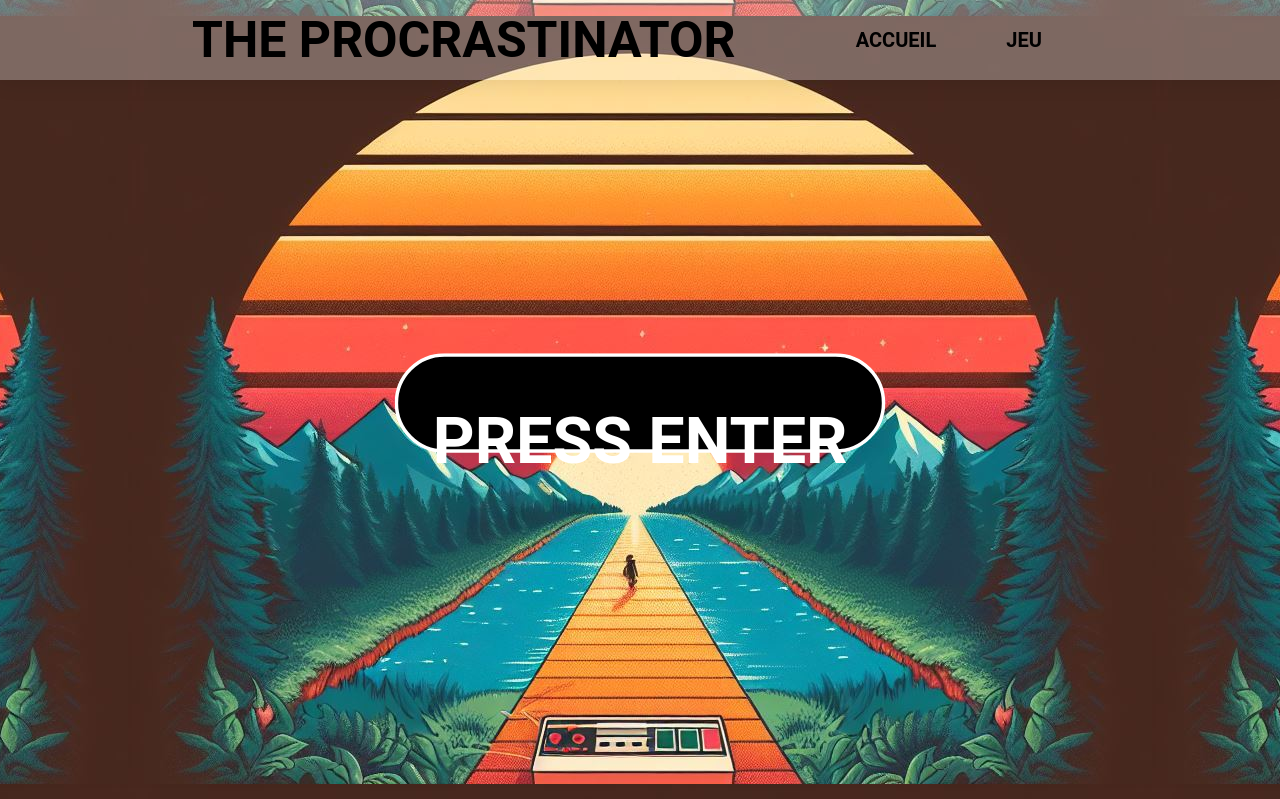
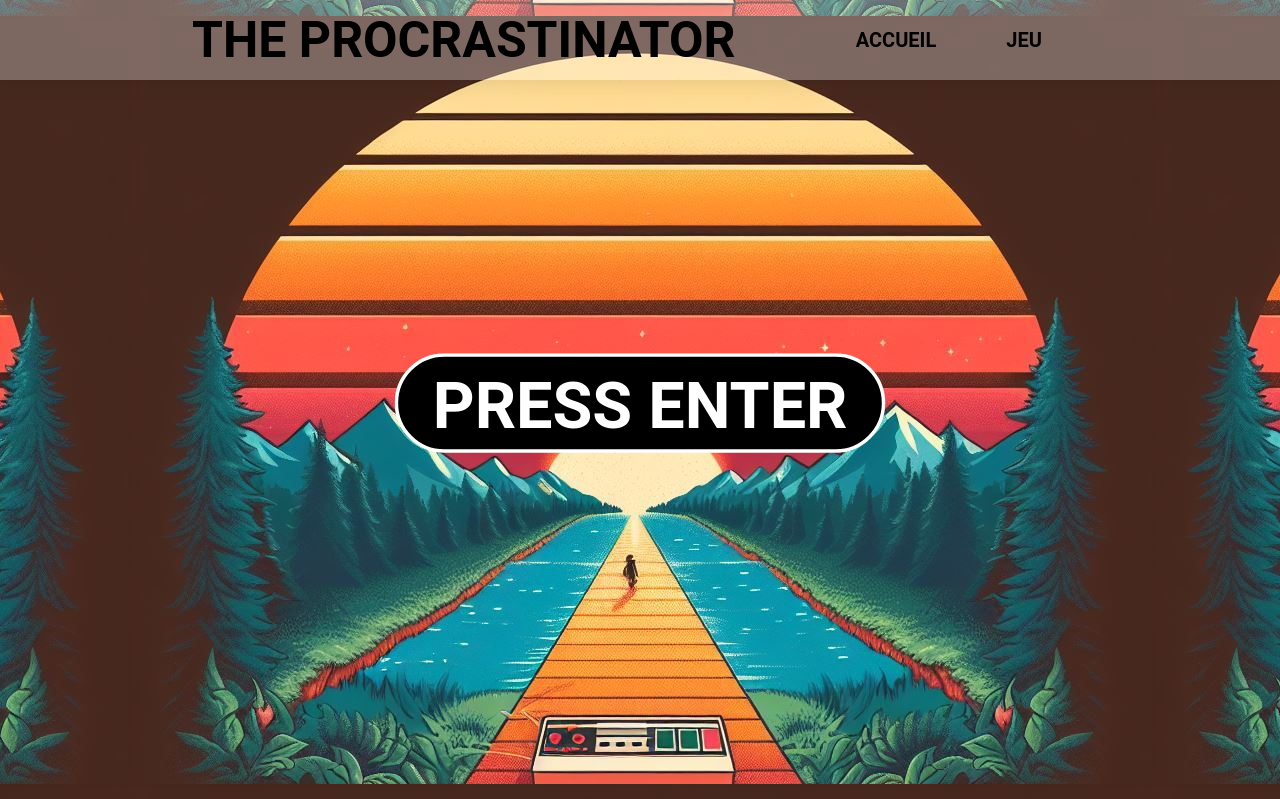
Before and after one commit to Bastien-Project/procrastinator, a PHP site: page / in a window 1280 px wide. Shown: the top 799 px of the page. Run offline with PHP 8.4, Linux system fonts and the light colour scheme; some libraries are stand-ins or nearby versions.

Commit message:
ajustement

```diff
--- a/stylesheets/style.css
+++ b/stylesheets/style.css
@@ -86,7 +86,7 @@ a:visited {
     text-transform: uppercase;
     font-size: 350%;
     align-content: center;
-    margin-top: 40px;
+    margin-top: 10px;
 }
 
 .centerAccueil div h2 a {
@@ -155,6 +155,8 @@ div div {
     align-items: center;
     font-size: 60px;
     font-weight: 700;
+    display: flex;
+    flex-direction: column;
 }
 
 #message img {
```
